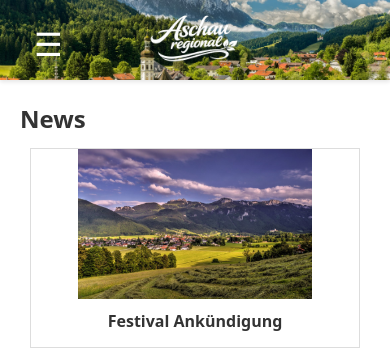
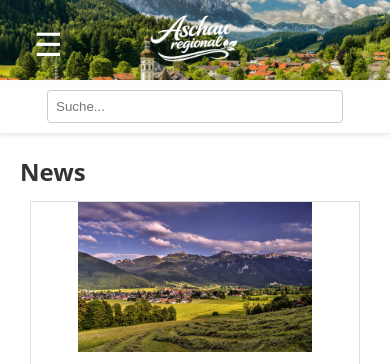
Before and after one commit to ME-Tii/aschau_regional, a Flask app: page /news in a window 390 px wide. Shown: the top 364 px of the page. Run offline with Flask 3, Linux system fonts and the light colour scheme.

Commit message:
Add !important to mobile-search display: block on mobile to override desktop hiding

```diff
--- a/static/style.css
+++ b/static/style.css
@@ -485,7 +485,7 @@ section p {
         display: none;
     }
     .mobile-search {
-    display: none !important;
+        display: block !important;
         width: 100%;
         background: rgba(255, 255, 255, 0.9);
         padding: 10px;
```
Lines whose indentation alone changed are shown as unchanged.
